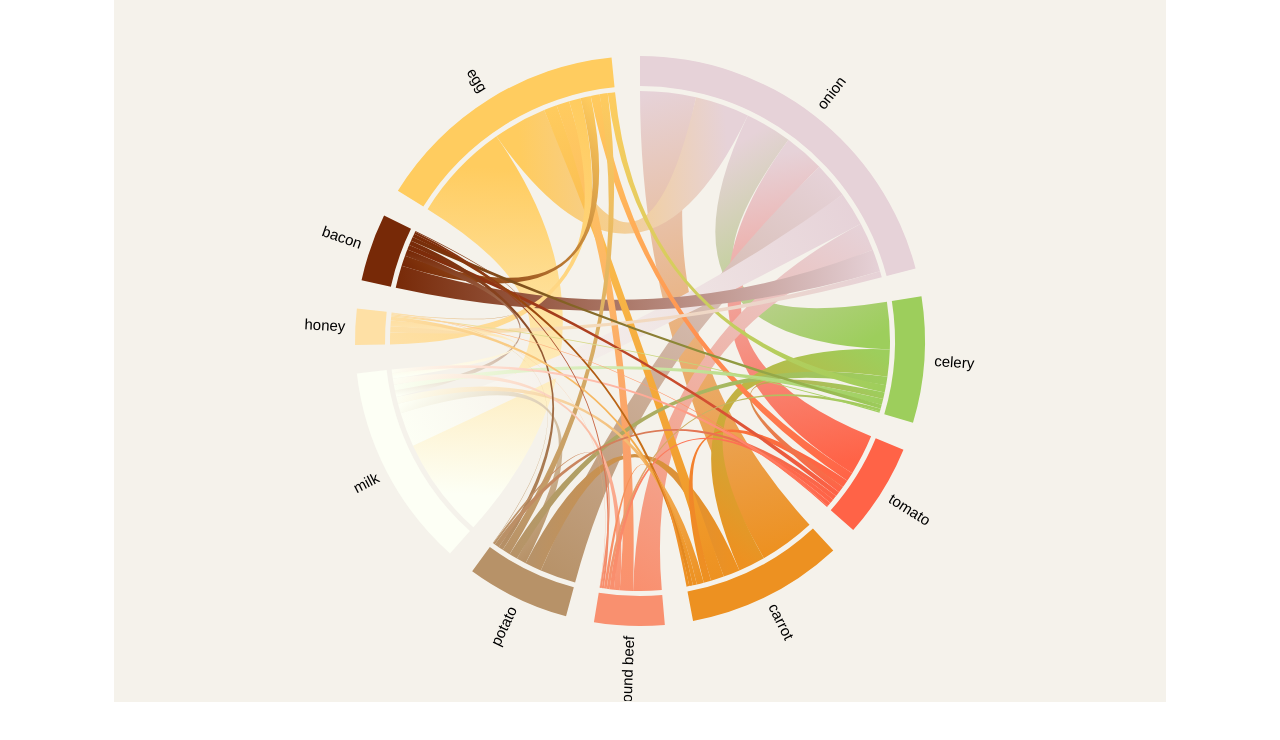
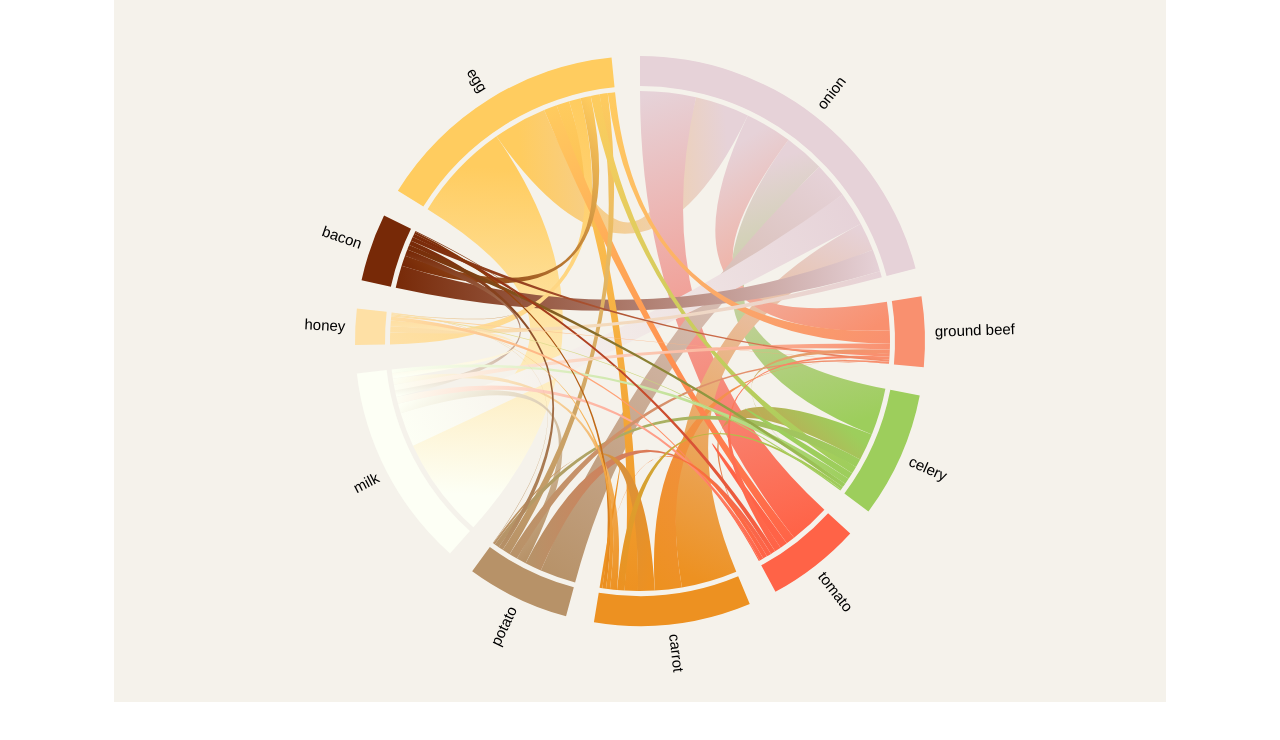
Before and after one commit to benlhy/common-food-pairings, a plain HTML site: page index.html in a window 1280 px wide. Drawn offline with nearby package versions, Linux system fonts and the light colour scheme.

Commit message:
Update index.html

```diff
--- a/index.html
+++ b/index.html
@@ -2,7 +2,7 @@
 <html lang="en">
   <head>
     <meta charset="utf-8">
-    <title>Common ingredient pairings</title>
+    <title>D3: Loading TopoJSON data and generating SVG paths</title>
     <script src="https://d3js.org/d3.v4.min.js"></script>
     <style type="text/css">
       /* No style rules here yet */
@@ -61,20 +61,32 @@ body,html{
 
         var Names =  [
     "onion",
+    "ground beef",
     "celery",
     "tomato",
     "carrot",
-    "ground beef",
+
     "potato",
     "milk",
     "honey",
     "bacon",
     "egg"
 ]
-        var colors = ["#e6d2d8", "#9DCE5C", "#ff6347", "#ed9121","#f9906f", "#b79268", "#fdfff5","#fee0a5", "#772907", "#ffcc5f"]
+        var colors = ["#e6d2d8","#f9906f", "#9DCE5C", "#ff6347", "#ed9121", "#b79268", "#fdfff5","#fee0a5", "#772907", "#ffcc5f"]
         var opacity = [1, 1, 1, 1, 1,1,1,1,1,1]
 
-        var matrix = [[0, 6030, 5203, 7181, 3623, 4601, 4381, 806, 2886, 6968], [6069, 0, 837, 3494, 374, 1083, 759, 168, 514, 948], [5256, 837, 0, 966, 549, 600, 490, 151, 612, 1150], [7201, 3469, 959, 0, 357, 2136, 903, 513, 469, 1699], [3651, 374, 549, 359, 0, 258, 750, 34, 262, 1693], [4614, 1083, 600, 2142, 257, 0, 1244, 60, 603, 1051], [4401, 759, 490, 904, 750, 1248, 0, 717, 831, 12979], [809, 168, 151, 513, 34, 60, 717, 0, 111, 1516], [2898, 514, 612, 472, 262, 603, 831, 111, 0, 1344], [6934, 939, 1140, 1690, 1671, 1044, 12802, 1505, 1324, 0]]
+        var matrix = [
+          [0, 6030, 5203, 7181, 3623, 4601, 4381, 806, 2886, 6968],
+          [3651, 374, 549, 359, 0, 258, 750, 34, 262, 1693],
+          [6069, 0, 837, 3494, 374, 1083, 759, 168, 514, 948],
+          [5256, 837, 0, 966, 549, 600, 490, 151, 612, 1150],
+          [7201, 3469, 959, 0, 357, 2136, 903, 513, 469, 1699],
+
+          [4614, 1083, 600, 2142, 257, 0, 1244, 60, 603, 1051],
+          [4401, 759, 490, 904, 750, 1248, 0, 717, 831, 12979],
+          [809, 168, 151, 513, 34, 60, 717, 0, 111, 1516],
+          [2898, 514, 612, 472, 262, 603, 831, 111, 0, 1344],
+          [6934, 939, 1140, 1690, 1671, 1044, 12802, 1505, 1324, 0]]
 
 ;
 
```
